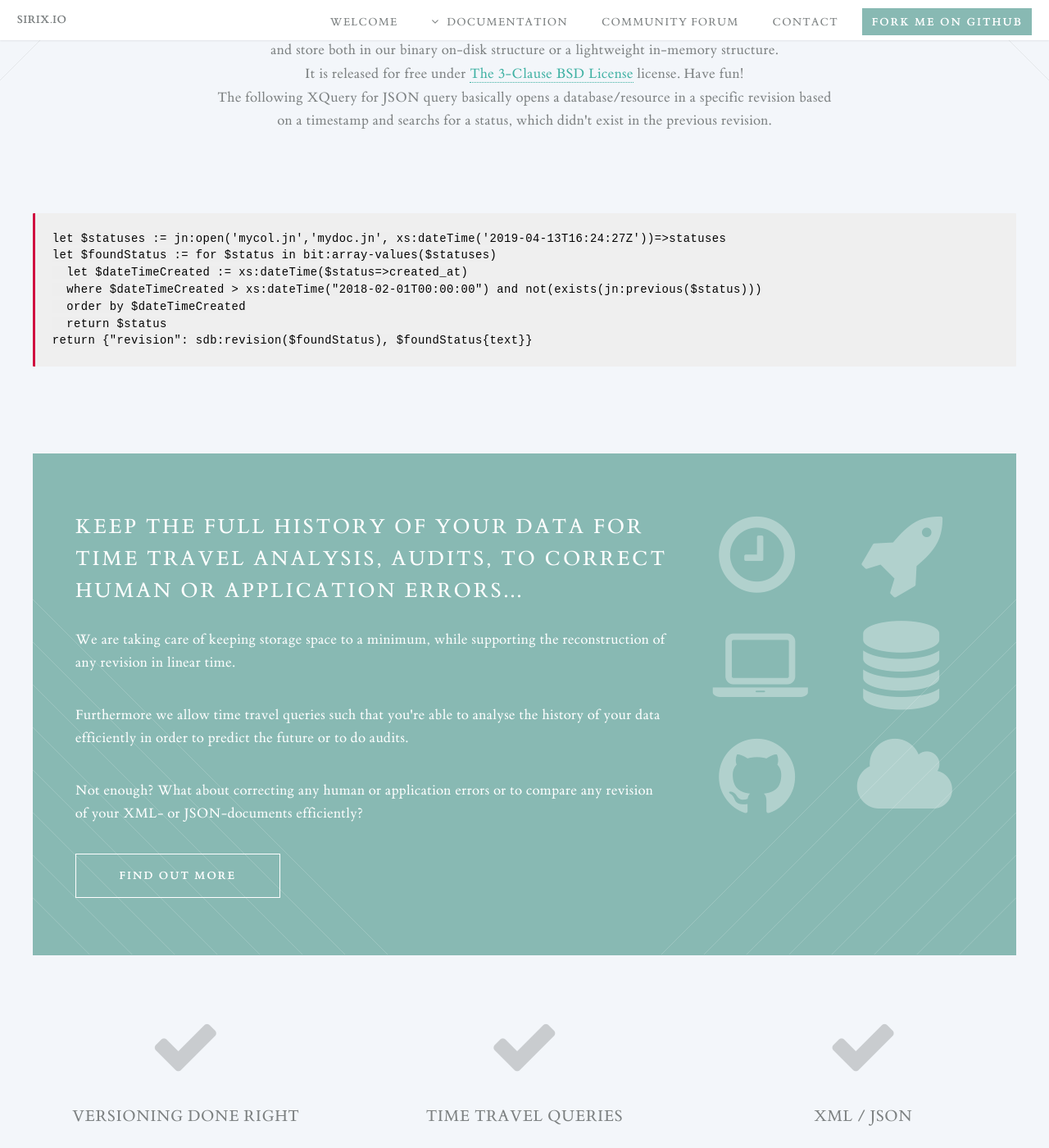
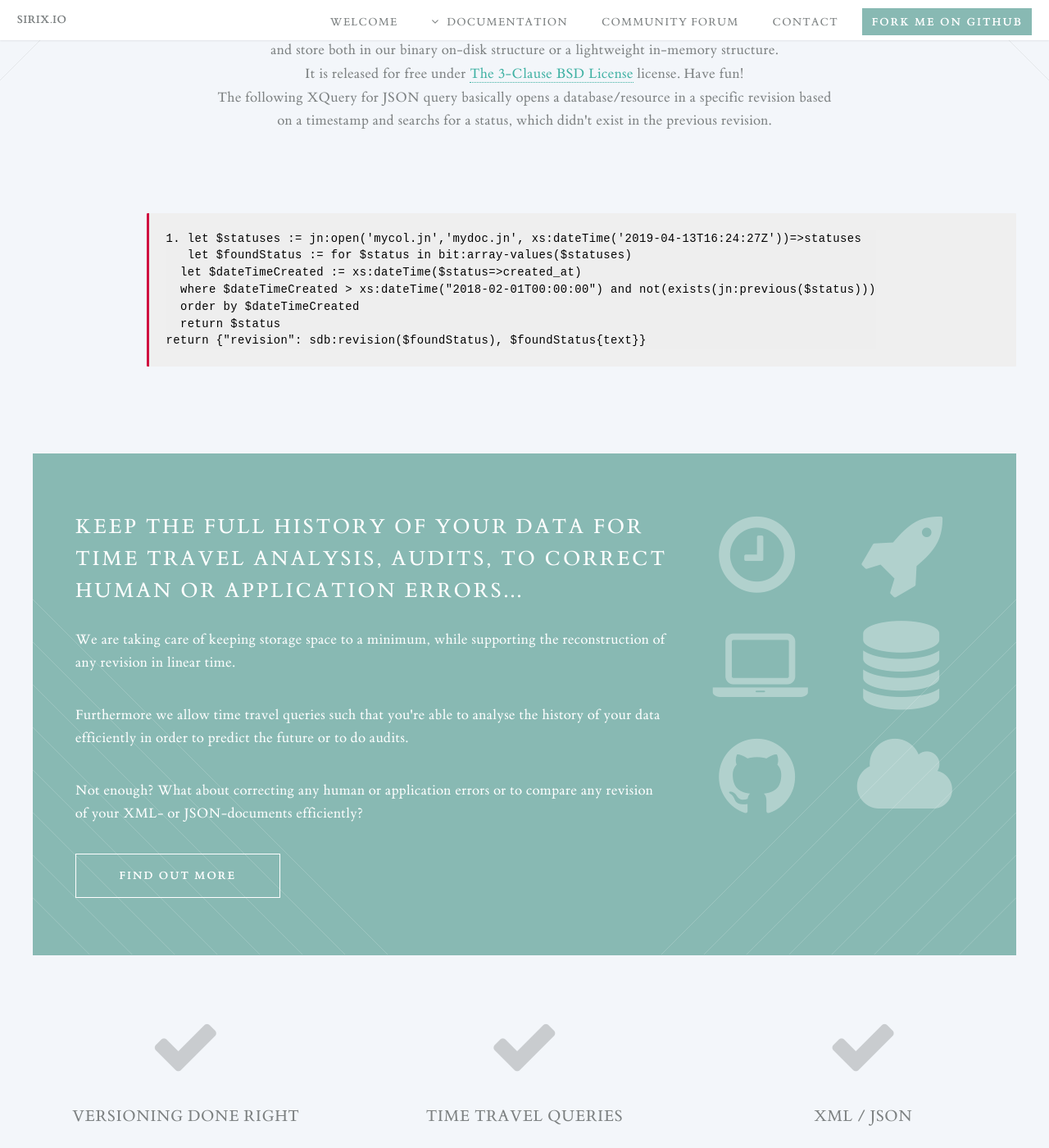
Before and after one commit to sirixdb/sirixdb.github.io, a Jekyll site: the page built from index.html, in a window 1280 px wide and 1400 px high, scrolled down 992 px. Shown: the whole window at 82% size. Built offline with Jekyll 4.4.1, drawn with Linux system fonts in a browser that asks for light colours.

Commit message:
Update style.css

```diff
--- a/css/style.css
+++ b/css/style.css
@@ -1197,6 +1197,29 @@ pre.highlight {
   font-family: monospace;
   border-left: 3px solid #d01040;
   text-align: left;
+  white-space: pre-wrap;
+  margin-left: 8em;
+}
+
+pre.highlight:before {
+  counter-reset: listing;
+}
+
+pre.highlight code {
+  counter-increment: listing;
+  text-align: left;
+  float: left;
+  clear: left;
+}
+
+pre.highlight code::before {
+  content: counter(listing) ". ";
+  display: inline-block;
+  float: left;
+  height: 3em;
+  padding-left: auto;
+  margin-left: auto;
+  text-align: right;
 }
 
 div.content {
```
